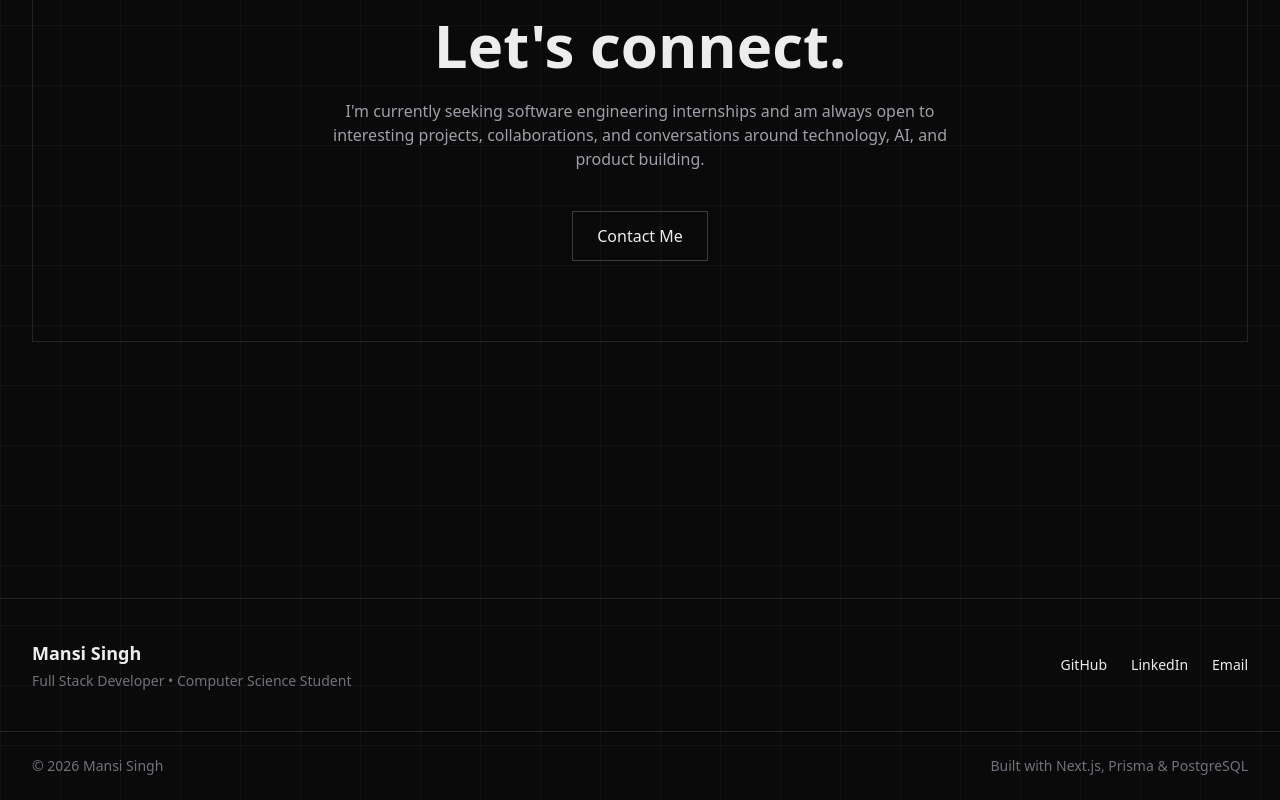
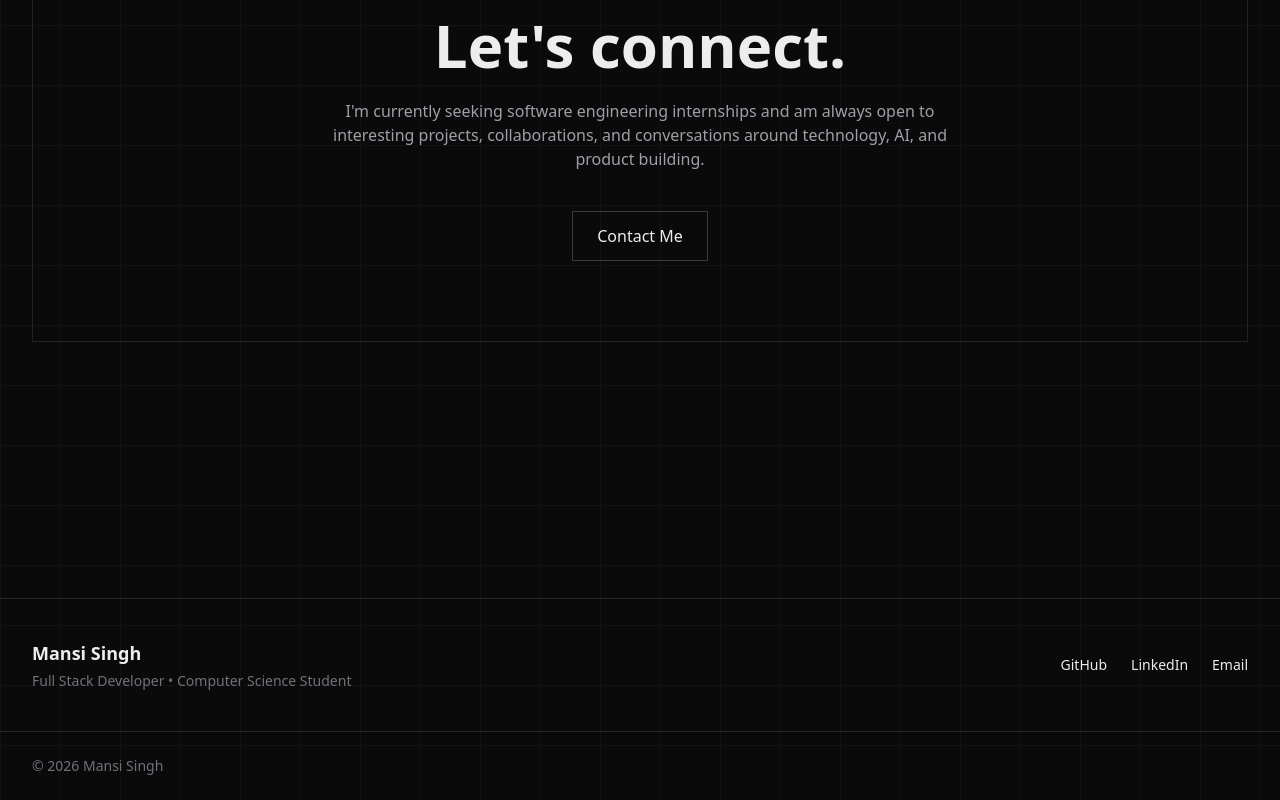
Before and after one commit to mansi-singh4/Portfolio, a Next.js app: page / in a window 1280 px wide. Shown: the part 1895-2695 px from the top of the page. Built offline with nearby package versions, Linux system fonts and the light colour scheme; no server answers; the database is empty.

Commit message:
Removed unwanted lines from footer

```diff
--- a/src/components/Footer.tsx
+++ b/src/components/Footer.tsx
@@ -53,9 +53,7 @@ export default function Footer() {
         <div className="max-w-7xl mx-auto px-8 py-6 text-sm text-zinc-500 flex justify-between">
           <span>© 2026 Mansi Singh</span>
 
-          <span>
-            Built with Next.js, Prisma & PostgreSQL
-          </span>
+
         </div>
       </div>
     </footer>
```
